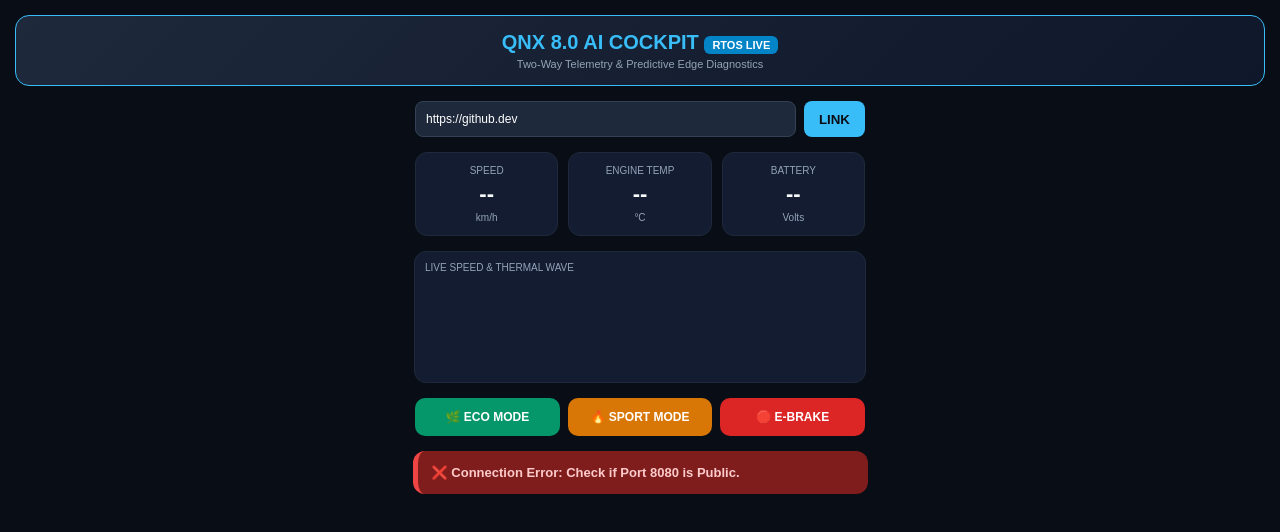
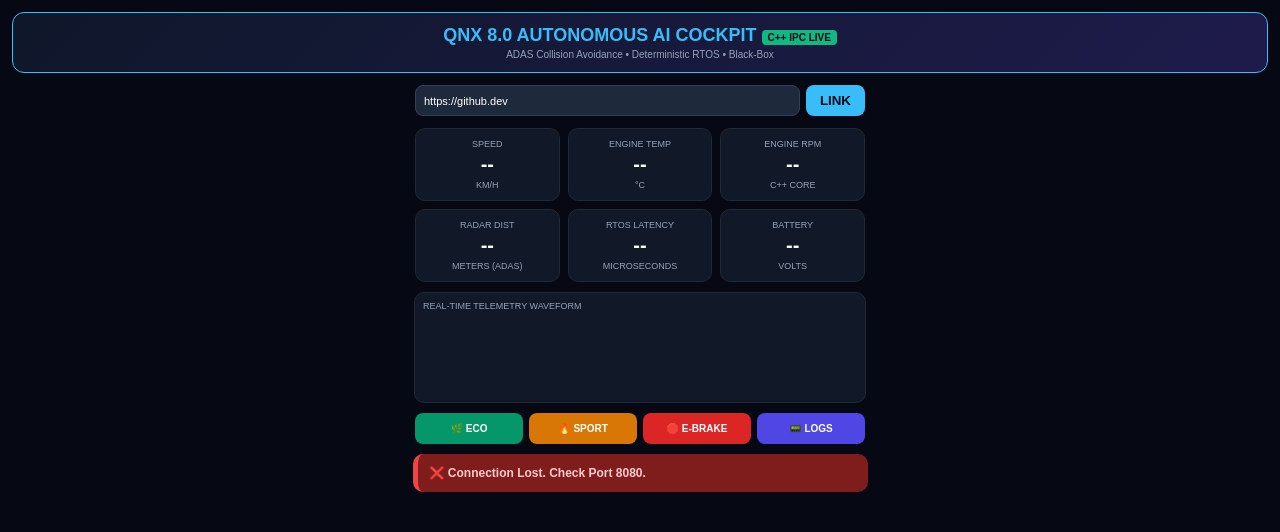
Before and after one commit to shaikhabdul2015-max/qnx-hackathon-project, a plain HTML site: page index.html in a window 1280 px wide. Both pictures are taken after a click on the button "LINK". Drawn offline with Linux system fonts and the light colour scheme; no server answers.

Commit message:
Upgrade to QNX Autonomous ADAS & C++ IPC Architecture

```diff
--- a/index.html
+++ b/index.html
@@ -3,34 +3,35 @@
 <head>
     <meta charset="UTF-8">
     <meta name="viewport" content="width=device-width, initial-scale=1.0">
-    <title>QNX 8.0 AI Cockpit & Remote Control</title>
+    <title>QNX 8.0 Autonomous AI Cockpit</title>
     <style>
-        body { font-family: sans-serif; background: #090d16; color: #e2e8f0; margin: 0; padding: 15px; text-align: center; }
-        .header { background: linear-gradient(135deg, #1e293b, #0f172a); padding: 15px; border-radius: 14px; border: 1px solid #38bdf8; margin-bottom: 15px; }
-        .header h2 { margin: 0; color: #38bdf8; font-size: 20px; }
-        .badge { background: #0284c7; color: white; padding: 3px 8px; border-radius: 6px; font-size: 11px; }
-        .conn-bar { display: flex; gap: 8px; max-width: 450px; margin: 0 auto 15px auto; }
-        input { flex: 1; padding: 10px; border-radius: 8px; border: 1px solid #334155; background: #1e293b; color: white; font-size: 12px; }
-        .btn-conn { padding: 10px 15px; border-radius: 8px; border: none; background: #38bdf8; color: #090d16; font-weight: bold; }
-        .grid { display: grid; grid-template-columns: repeat(3, 1fr); gap: 10px; max-width: 450px; margin: 0 auto 15px auto; }
-        .card { background: #131c31; padding: 12px 5px; border-radius: 12px; border: 1px solid #1e293b; }
-        .value { font-size: 22px; font-weight: bold; margin: 5px 0; color: #f8fafc; }
-        .label { color: #94a3b8; font-size: 10px; }
-        .chart-box { background: #131c31; padding: 10px; border-radius: 12px; border: 1px solid #1e293b; max-width: 430px; margin: 0 auto 15px auto; }
-        canvas { width: 100%; height: 90px; }
-        .controls { display: grid; grid-template-columns: repeat(3, 1fr); gap: 8px; max-width: 450px; margin: 0 auto 15px auto; }
-        .ctrl-btn { padding: 12px 5px; border-radius: 10px; border: none; font-weight: bold; font-size: 12px; color: white; }
-        .eco { background: #059669; } .sport { background: #d97706; } .stop { background: #dc2626; }
-        .ai-box { padding: 14px; border-radius: 12px; font-size: 13px; font-weight: bold; max-width: 422px; margin: 0 auto; text-align: left; border-left: 5px solid; }
+        body { font-family: sans-serif; background: #060913; color: #e2e8f0; margin: 0; padding: 12px; text-align: center; }
+        .header { background: linear-gradient(135deg, #0f172a, #1e1b4b); padding: 12px; border-radius: 12px; border: 1px solid #38bdf8; margin-bottom: 12px; }
+        .header h2 { margin: 0; color: #38bdf8; font-size: 18px; }
+        .badge { background: #10b981; color: #060913; padding: 2px 6px; border-radius: 4px; font-size: 10px; font-weight: bold; }
+        .conn-bar { display: flex; gap: 6px; max-width: 450px; margin: 0 auto 12px auto; }
+        input { flex: 1; padding: 8px; border-radius: 8px; border: 1px solid #334155; background: #1e293b; color: white; font-size: 11px; }
+        .btn-conn { padding: 8px 14px; border-radius: 8px; border: none; background: #38bdf8; color: #060913; font-weight: bold; }
+        .grid { display: grid; grid-template-columns: repeat(3, 1fr); gap: 8px; max-width: 450px; margin: 0 auto 10px auto; }
+        .card { background: #111827; padding: 10px 4px; border-radius: 10px; border: 1px solid #1f2937; }
+        .value { font-size: 20px; font-weight: bold; margin: 4px 0; color: #f8fafc; }
+        .label { color: #94a3b8; font-size: 9px; text-transform: uppercase; }
+        .chart-box { background: #111827; padding: 8px; border-radius: 10px; border: 1px solid #1f2937; max-width: 434px; margin: 0 auto 10px auto; }
+        canvas { width: 100%; height: 75px; }
+        .controls { display: grid; grid-template-columns: repeat(4, 1fr); gap: 6px; max-width: 450px; margin: 0 auto 10px auto; }
+        .ctrl-btn { padding: 10px 2px; border-radius: 8px; border: none; font-weight: bold; font-size: 10px; color: white; }
+        .eco { background: #059669; } .sport { background: #d97706; } .stop { background: #dc2626; } .bb { background: #4f46e5; }
+        .ai-box { padding: 12px; border-radius: 10px; font-size: 12px; font-weight: bold; max-width: 426px; margin: 0 auto; text-align: left; border-left: 5px solid; }
         .NORMAL { background: #064e3b; color: #a7f3d0; border-color: #10b981; }
         .WARNING { background: #78350f; color: #fde68a; border-color: #f59e0b; }
         .CRITICAL { background: #7f1d1d; color: #fecaca; border-color: #ef4444; }
+        #bbModal { display:none; background:#0f172a; border:1px solid #4f46e5; padding:10px; border-radius:10px; max-width:430px; margin:10px auto; text-align:left; font-family:monospace; font-size:11px; color:#a5b4fc; white-space:pre-line; }
     </style>
 </head>
 <body>
     <div class="header">
-        <h2>QNX 8.0 AI COCKPIT <span class="badge">RTOS LIVE</span></h2>
-        <div style="font-size: 11px; color: #94a3b8; margin-top: 4px;">Two-Way Telemetry & Predictive Edge Diagnostics</div>
+        <h2>QNX 8.0 AUTONOMOUS AI COCKPIT <span class="badge">C++ IPC LIVE</span></h2>
+        <div style="font-size: 10px; color: #94a3b8; margin-top: 3px;">ADAS Collision Avoidance • Deterministic RTOS • Black-Box</div>
     </div>
     <div class="conn-bar">
         <input type="text" id="baseUrl" value="https://github.dev">
@@ -39,27 +40,39 @@
     <div class="grid">
         <div class="card"><div class="label">SPEED</div><div class="value" id="speed">--</div><div class="label">km/h</div></div>
         <div class="card"><div class="label">ENGINE TEMP</div><div class="value" id="temp">--</div><div class="label">°C</div></div>
+        <div class="card"><div class="label">ENGINE RPM</div><div class="value" id="rpm">--</div><div class="label">C++ Core</div></div>
+        <div class="card"><div class="label">RADAR DIST</div><div class="value" id="radar">--</div><div class="label">Meters (ADAS)</div></div>
+        <div class="card"><div class="label">RTOS LATENCY</div><div class="value" id="lat">--</div><div class="label">Microseconds</div></div>
         <div class="card"><div class="label">BATTERY</div><div class="value" id="battery">--</div><div class="label">Volts</div></div>
     </div>
     <div class="chart-box">
-        <div class="label" style="text-align:left; margin-bottom:5px;">LIVE SPEED & THERMAL WAVE</div>
-        <canvas id="liveChart" width="400" height="90"></canvas>
+        <div class="label" style="text-align:left; margin-bottom:4px;">REAL-TIME TELEMETRY WAVEFORM</div>
+        <canvas id="liveChart" width="400" height="75"></canvas>
     </div>
     <div class="controls">
-        <button class="ctrl-btn eco" onclick="sendCommand('ECO')">🌿 ECO MODE</button>
-        <button class="ctrl-btn sport" onclick="sendCommand('SPORT')">🔥 SPORT MODE</button>
+        <button class="ctrl-btn eco" onclick="sendCommand('ECO')">🌿 ECO</button>
+        <button class="ctrl-btn sport" onclick="sendCommand('SPORT')">🔥 SPORT</button>
         <button class="ctrl-btn stop" onclick="sendCommand('EMERGENCY_STOP')">🛑 E-BRAKE</button>
+        <button class="ctrl-btn bb" onclick="toggleBlackbox()">📟 LOGS</button>
     </div>
-    <div id="aiBox" class="ai-box NORMAL">🤖 <b>Edge AI Status:</b> Tap LINK to connect with QNX 8.0...</div>
+    <div id="aiBox" class="ai-box NORMAL">🤖 <b>QNX C++ & Edge AI:</b> Tap LINK to connect...</div>
+    <div id="bbModal"></div>
     <script>
         let timer = null, speedData = [], lastSpoken = "";
         function getBase() { return document.getElementById('baseUrl').value.trim().replace('/telemetry', '').replace(/\/$/, ''); }
-        function startSystem() { if (timer) clearInterval(timer); fetchTelemetry(); timer = setInterval(fetchTelemetry, 1500); }
+        function startSystem() { if (timer) clearInterval(timer); fetchTelemetry(); timer = setInterval(fetchTelemetry, 1200); }
         async function sendCommand(mode) {
             await fetch(`${getBase()}/control`, { method: 'POST', headers: { 'Content-Type': 'application/json' }, body: JSON.stringify({ mode }) });
-            speakAlert(`Switching QNX to ${mode.replace('_', ' ')} mode.`);
+            speak(`Switching QNX RTOS to ${mode.replace('_', ' ')} mode.`);
         }
-        function speakAlert(text) {
+        async function toggleBlackbox() {
+            const box = document.getElementById('bbModal');
+            if (box.style.display === 'block') { box.style.display = 'none'; return; }
+            const res = await fetch(`${getBase()}/blackbox`);
+            box.innerText = "=== QNX C++ BLACK-BOX RECORDER (RPM, RADAR, LATENCY) ===\n" + await res.text();
+            box.style.display = 'block';
+        }
+        function speak(text) {
             if ('speechSynthesis' in window && lastSpoken !== text) {
                 lastSpoken = text;
                 window.speechSynthesis.speak(new SpeechSynthesisUtterance(text));
@@ -68,15 +81,18 @@
         async function fetchTelemetry() {
             try {
                 const res = await fetch(`${getBase()}/telemetry`);
-                const data = await res.json();
-                document.getElementById('speed').innerText = data.speed_kmh;
-                document.getElementById('temp').innerText = data.engine_temp_c;
-                document.getElementById('battery').innerText = data.battery_v;
+                const d = await res.json();
+                document.getElementById('speed').innerText = d.speed_kmh;
+                document.getElementById('temp').innerText = d.engine_temp_c;
+                document.getElementById('rpm').innerText = d.rpm;
+                document.getElementById('radar').innerText = d.radar_m + "m";
+                document.getElementById('lat').innerText = d.latency_us + "µs";
+                document.getElementById('battery').innerText = d.battery_v;
                 const aiBox = document.getElementById('aiBox');
-                aiBox.className = "ai-box " + data.status;
-                aiBox.innerHTML = `🤖 <b>[${data.mode}] Edge AI:</b> ${data.ai_insight}`;
-                if (data.status === "CRITICAL") speakAlert(data.ai_insight);
-                speedData.push(data.speed_kmh);
+                aiBox.className = "ai-box " + d.status;
+                aiBox.innerHTML = `🤖 <b>[${d.mode}] QNX AI:</b> ${d.ai_insight}`;
+                if (d.status === "CRITICAL") speak(d.ai_insight);
+                speedData.push(d.speed_kmh);
                 if (speedData.length > 15) speedData.shift();
                 const c = document.getElementById('liveChart'), ctx = c.getContext('2d');
                 ctx.clearRect(0, 0, c.width, c.height); ctx.strokeStyle = '#38bdf8'; ctx.lineWidth = 3; ctx.beginPath();
@@ -84,7 +100,7 @@
                 ctx.stroke();
             } catch (e) {
                 document.getElementById('aiBox').className = "ai-box CRITICAL";
-                document.getElementById('aiBox').innerHTML = "❌ Connection Error: Check if Port 8080 is Public.";
+                document.getElementById('aiBox').innerHTML = "❌ Connection Lost. Check Port 8080.";
             }
         }
     </script>
```
Also changed, not shown: 2 other files.
